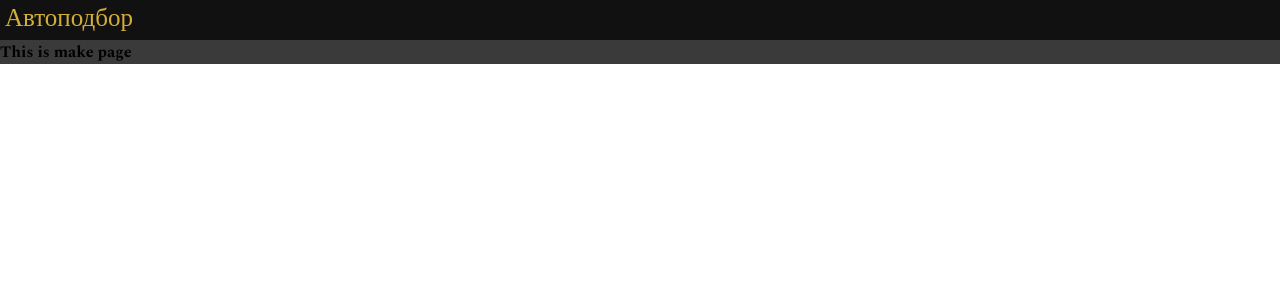
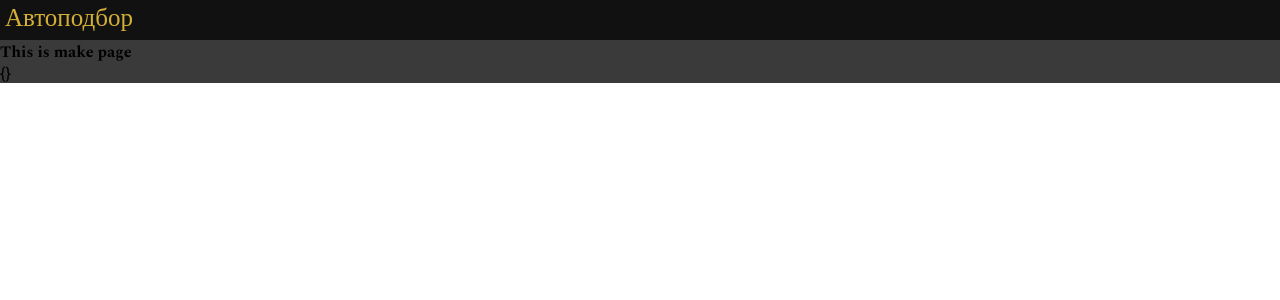
Before and after one commit to YegDevLikeBoss/car-selection-web, a Vue app: page /about in a window 1280 px wide. Shown: the top 300 px of the page. Built offline with nearby package versions, Linux system fonts and the light colour scheme; no server answers; a web font is replaced by a local one.

Commit message:
feature: finalised store

```diff
--- a/src/store/index.js
+++ b/src/store/index.js
@@ -1,14 +1,14 @@
 import { createStore } from 'vuex'
 
 import featured from "./featured.module";
-//import make from "./make.module";
-//import model from "./model.module";
+import make from "./make.module";
+import model from "./model.module";
 
 const store = createStore({
     modules: {
         featured: featured,
-        //make,
-        //model,
+        make: make,
+        model: model,
     }
 });
 
--- /dev/null
+++ b/src/store/make.module.js
@@ -0,0 +1,32 @@
+import { MakeService } from '../common/api.service'
+
+const state = () => ({
+    make: {},
+})
+
+const getters = {
+    make: (state) => state.make,
+}
+
+const actions = {
+    async getMake({ commit }, make) {
+        const { data } = await MakeService.get(make);
+        commit('SET_MAKE', data);
+        return data;
+    },
+}
+
+const mutations = {
+    SET_MAKE(state, make) {
+        state.make = make
+    },
+}
+
+const make = {
+    state,
+    getters,
+    actions,
+    mutations
+}
+
+export default make
--- /dev/null
+++ b/src/store/model.module.js
@@ -0,0 +1,32 @@
+import { ModelService } from '../common/api.service'
+
+const state = () => ({
+    model: {},
+})
+
+const getters = {
+    model: (state) => state.model,
+}
+
+const actions = {
+    async getModel({ commit }, model) {
+        const { data } = await ModelService.get(model);
+        commit('SET_MAKE', data);
+        return data;
+    },
+}
+
+const mutations = {
+    SET_MAKE(state, model) {
+        state.model = model
+    },
+}
+
+const model = {
+    state,
+    getters,
+    actions,
+    mutations
+}
+
+export default model
--- a/src/views/Make.vue
+++ b/src/views/Make.vue
@@ -1,11 +1,20 @@
 <template>
   <div class="about">
     <h1>This is make page</h1>
+    <p>{{ make }}</p>
   </div>
 </template>
 
 <script>
 export default {
   name: "Make",
+  computed: {
+    make() {
+      return this.$store.getters.make;
+    },
+  },
+  mounted() {
+    this.$store.dispatch("getMake", this.$route.params.make);
+  },
 };
 </script>
--- a/src/views/Model.vue
+++ b/src/views/Model.vue
@@ -1,11 +1,20 @@
 <template>
   <div class="about">
     <h1>This is model page</h1>
+    <p>{{ model }}</p>
   </div>
 </template>
 
 <script>
 export default {
   name: "Model",
+  computed: {
+    model() {
+      return this.$store.getters.model;
+    },
+  },
+  mounted() {
+    this.$store.dispatch("getModel", this.$route.params.id);
+  },
 };
 </script>
```
